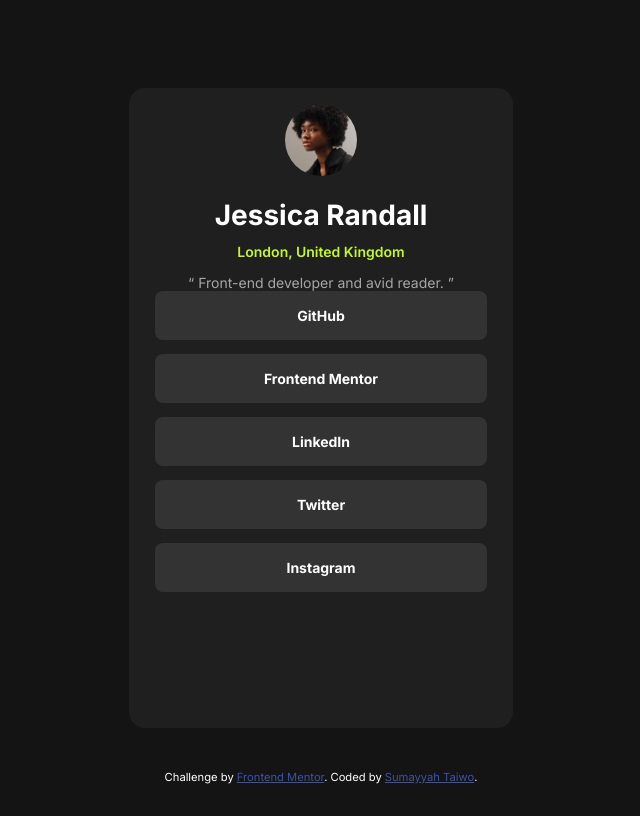
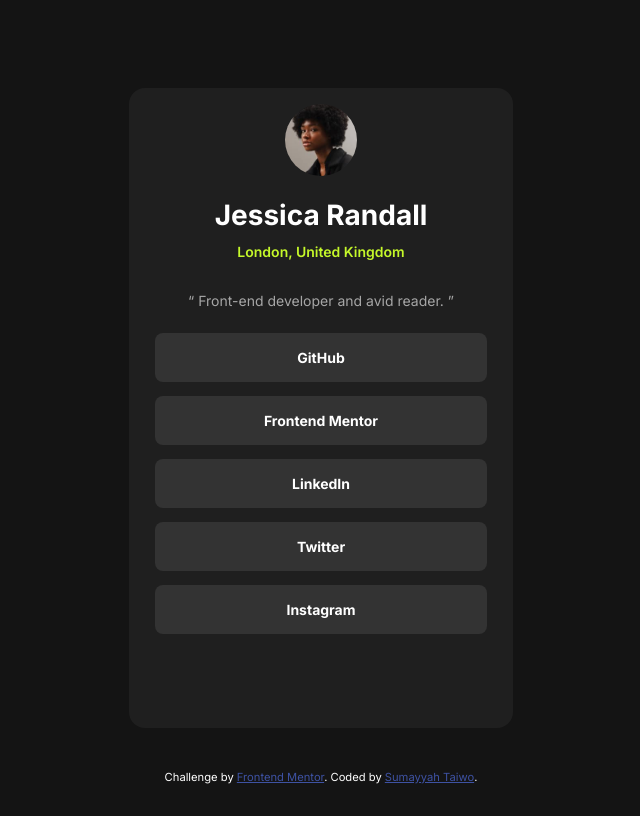
Before and after one commit to Sumta4real/Social-Link-Profile-Page, a plain HTML site: page index.html in a window 1280 px wide. Shown: the whole page, without its empty margins (319-959 px from the left). Drawn offline with Linux system fonts and the light colour scheme.

```diff
--- a/style.css
+++ b/style.css
@@ -37,13 +37,15 @@ body{
     color: hsl(75, 94%, 57%);
     font-weight: 600;
     margin-top: 0.7rem;
+    margin-bottom: 2rem;
 }
 #about{
     color: hsl(0, 0%, 65%);
     margin-top: 1.5rem;
     font-weight: 400;
 }
-.social-links, .social-links ul{
+.social-links{
+    margin-top: 1.5rem;
     display: flex;
     flex-direction: column;
     justify-content: center;
```
Also changed, not shown: page-preview.PNG.
